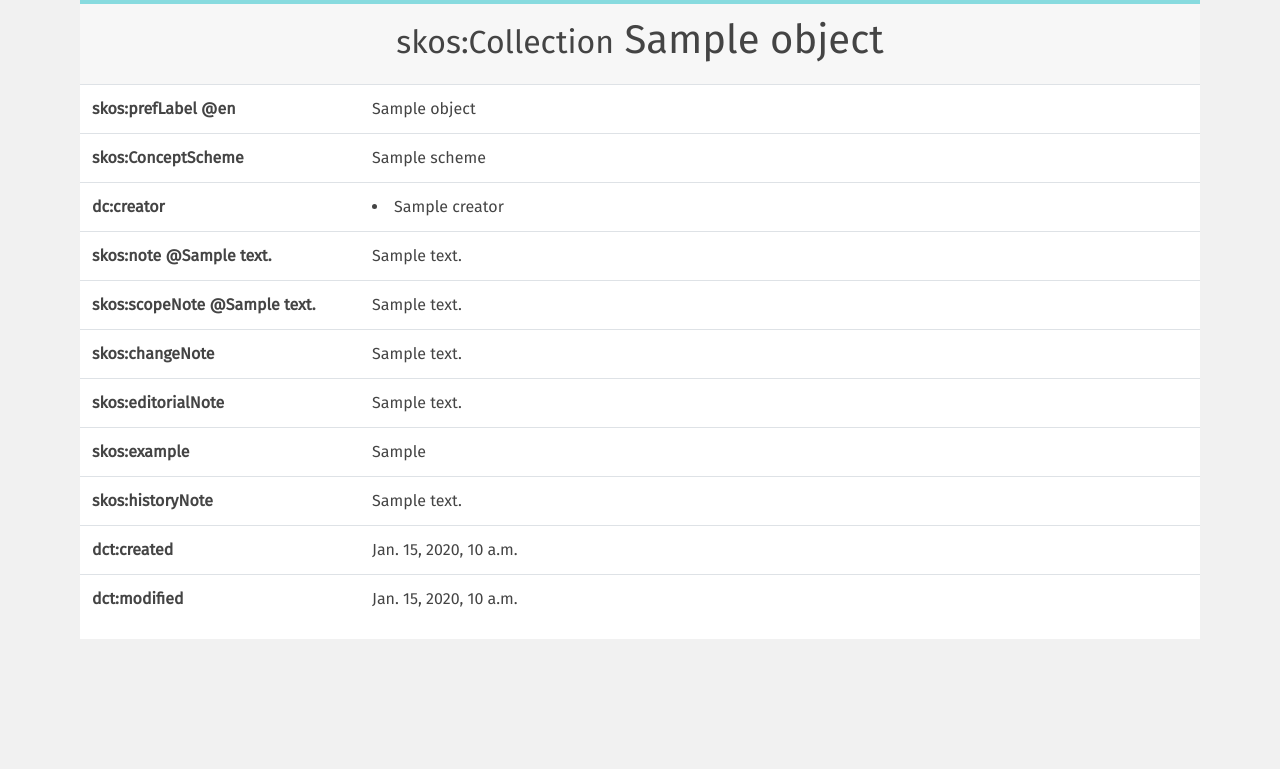
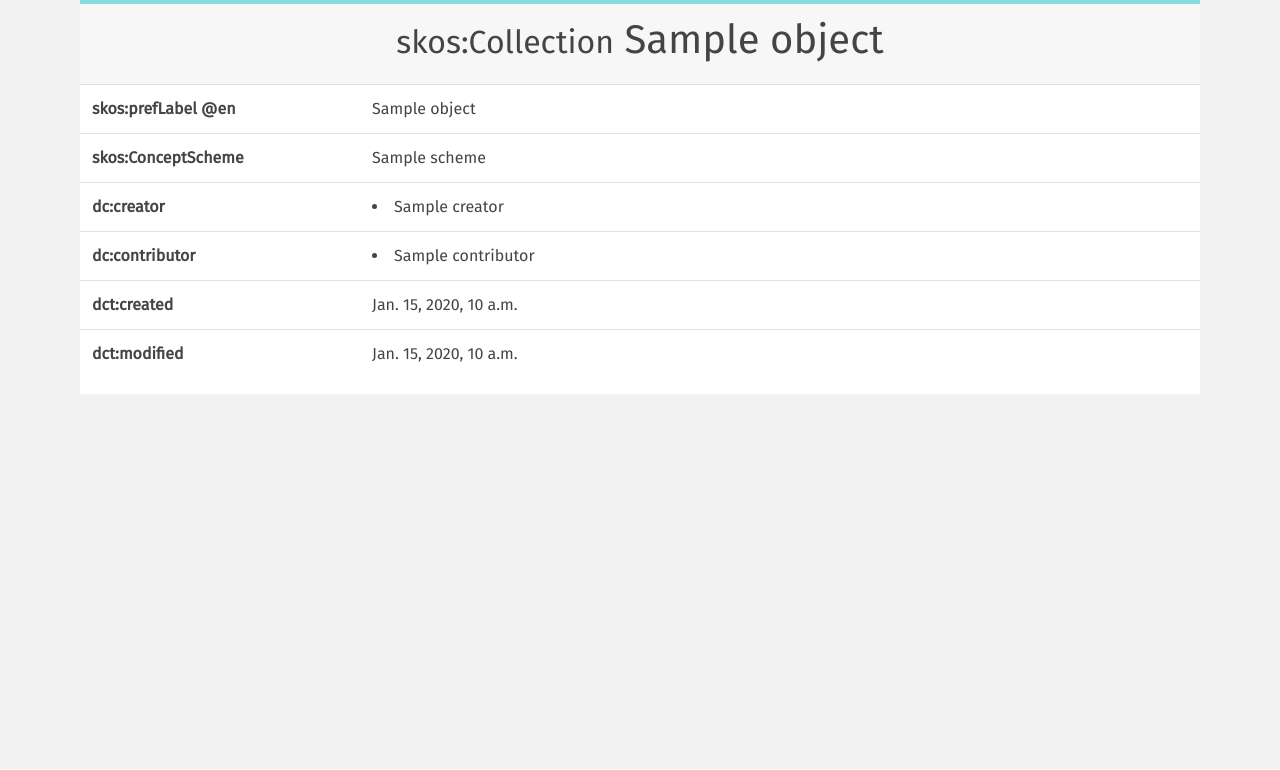
Before and after one commit to acdh-oeaw/vocabseditor, a Django app: template vocabs/templates/vocabs/skoscollection_detail.html in a window 1280 px wide. Shown: the part 111-881 px from the top of the page. Run offline with Django 3.2, Linux system fonts and the light colour scheme; the template is opened without the code that fills it: most values are stand-ins (such as "Sample title", 1, 10 or a date in 2020); some libraries are stand-ins or nearby versions.

Commit message:
removed notes from SkosCollection

```diff
--- a/vocabs/templates/vocabs/skoscollection_detail.html
+++ b/vocabs/templates/vocabs/skoscollection_detail.html
@@ -79,11 +79,14 @@
             </td>
         </tr>
         {% endif %}
-
-        {% if object.skos_note %}
+        {% if object.contributor %}
          <tr>
-            <th>skos:note{% if object.skos_note_lang %} @{{object.skos_note_lang}}{% endif %}</th>
-            <td>{{object.skos_note}}</td>
+            <th class="w-25">dc:contributor</th>
+            <td>
+            {% for contributor in object.contributor_as_list %}
+            <li>{{ contributor }}</li>
+            {% endfor %}
+            </td>
         </tr>
         {% endif %}
 
@@ -97,41 +100,6 @@
         {% endfor %}
         {% endif %}
         <!--end-->
-
-        {% if object.skos_scopenote %}
-         <tr>
-            <th>skos:scopeNote{% if object.skos_scopenote_lang %} @{{object.skos_scopenote_lang}}{% endif %}</th>
-            <td>{{object.skos_scopenote}}</td>
-        </tr>
-        {% endif %}
-
-        {% if object.skos_changenote %}
-         <tr>
-            <th>skos:changeNote</th>
-            <td>{{object.skos_changenote}}</td>
-        </tr>
-        {% endif %}
-
-        {% if object.skos_editorialnote %}
-         <tr>
-            <th>skos:editorialNote</th>
-            <td>{{object.skos_editorialnote}}</td>
-        </tr>
-        {% endif %}
-
-        {% if object.skos_example %}
-         <tr>
-            <th>skos:example</th>
-            <td>{{object.skos_example}}</td>
-        </tr>
-        {% endif %}
-
-        {% if object.skos_historynote %}
-         <tr>
-            <th>skos:historyNote</th>
-            <td>{{object.skos_historynote}}</td>
-        </tr>
-        {% endif %}
 
         {% if object.date_created %}
          <tr>
--- a/vocabs/views.py
+++ b/vocabs/views.py
@@ -338,10 +338,6 @@ class SkosCollectionUpdate(BaseUpdateView):
     def dispatch(self, *args, **kwargs):
         return super(SkosCollectionUpdate, self).dispatch(*args, **kwargs)
 
-    # @method_decorator(login_required)
-    # def dispatch(self, *args, **kwargs):
-    #     return super(SkosCollectionUpdate, self).dispatch(*args, **kwargs)
-
 
 class SkosCollectionDelete(BaseDeleteView):
     model = SkosCollection
```
Also changed, not shown: vocabs/models.py (+10 -39 lines).
